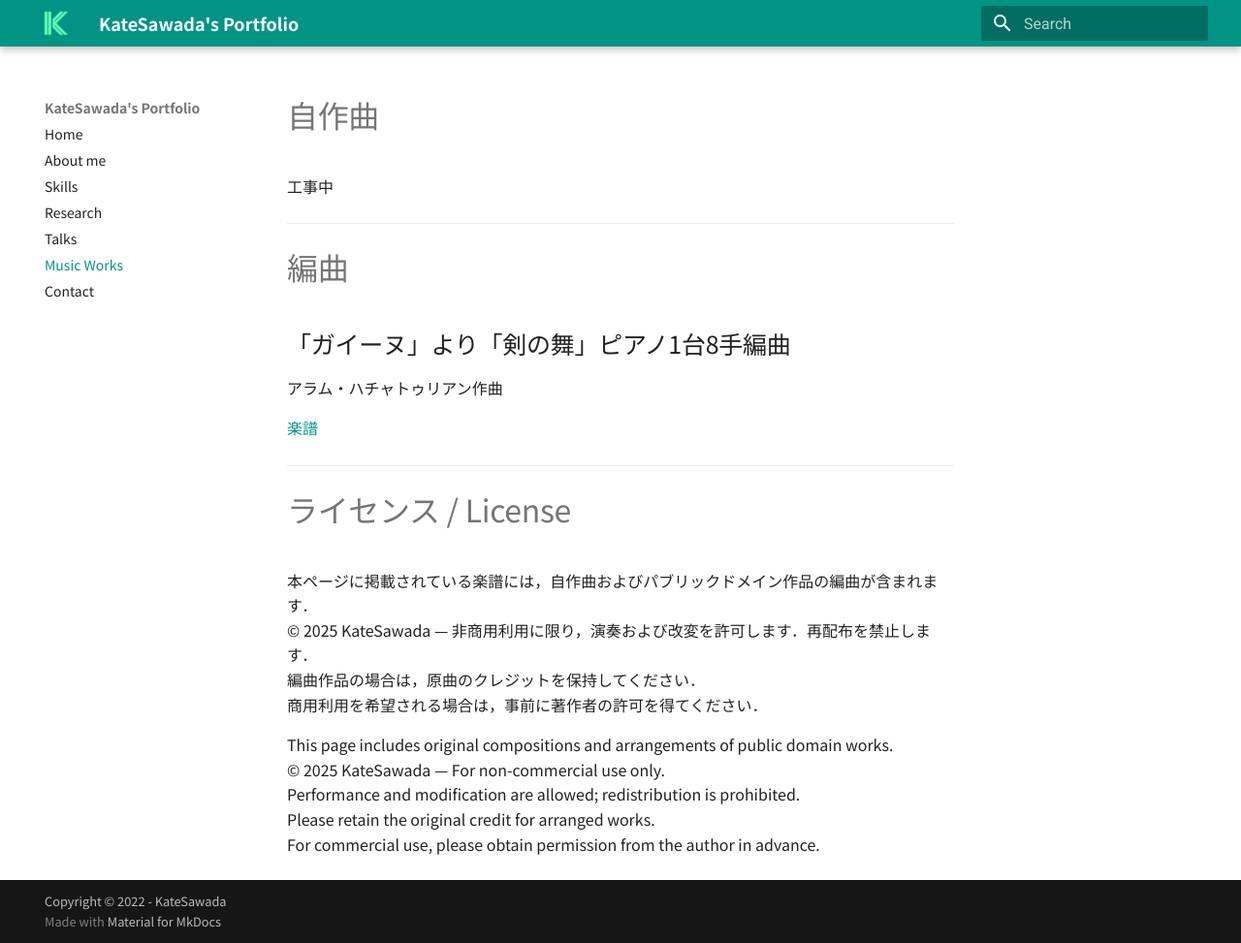
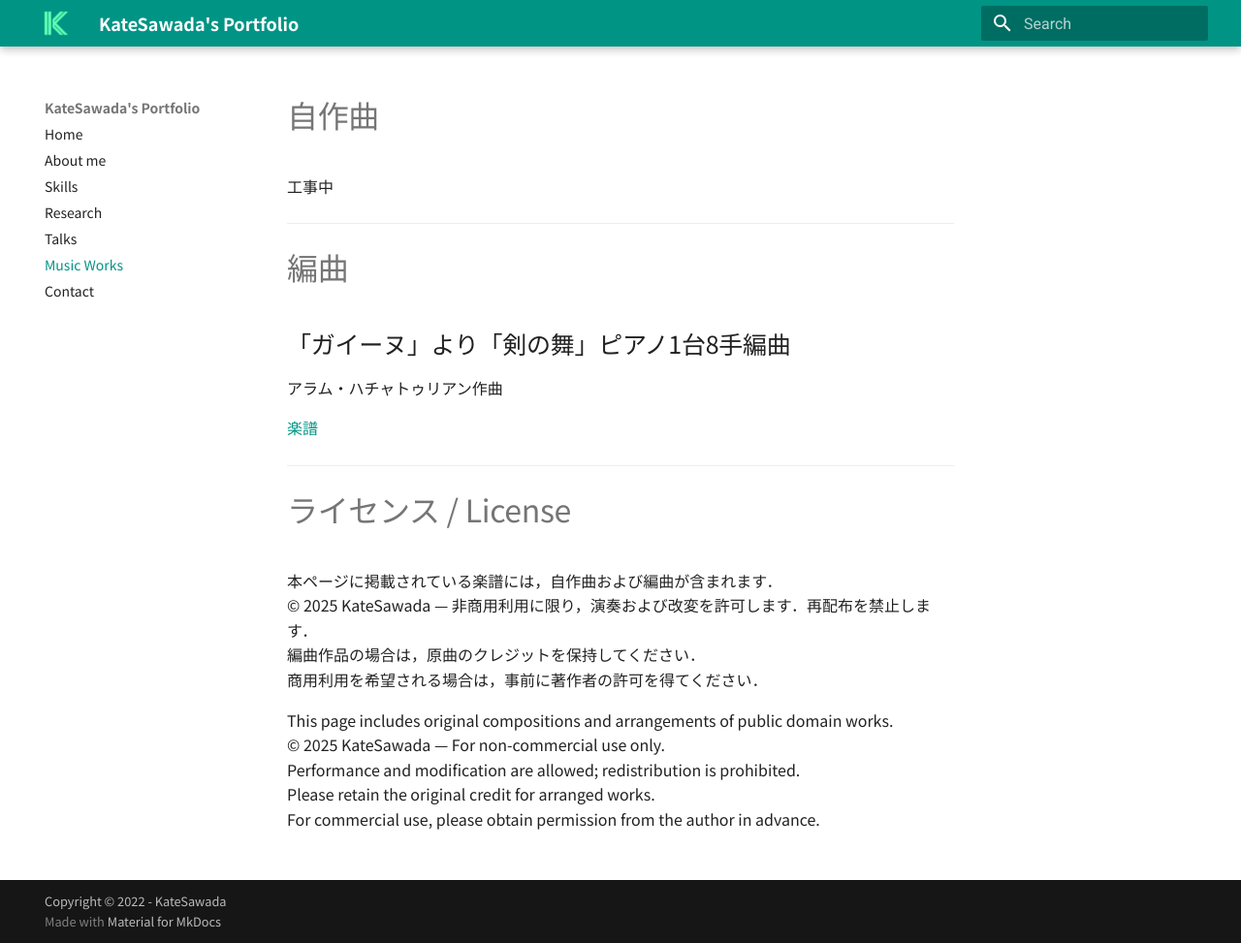
Before and after one commit to KateSawada/KateSawada.github.io, an MkDocs documentation site: the page built from docs/music_works.md, in a window 1280 px wide and 973 px high. Shown: the whole window at 97% size. Built offline with MkDocs 1.6.1 and Material for MkDocs 9.7.7, drawn with Linux system fonts in a browser that asks for light colours; nearby versions of some CDN libraries.

Commit message:
文面変更

```diff
--- a/docs/music_works.md
+++ b/docs/music_works.md
@@ -16,7 +16,7 @@ title: Music Works
 ---
 
 # ライセンス / License
-本ページに掲載されている楽譜には，自作曲およびパブリックドメイン作品の編曲が含まれます．
+本ページに掲載されている楽譜には，自作曲および編曲が含まれます．
 © 2025 KateSawada — 非商用利用に限り，演奏および改変を許可します．再配布を禁止します．
 編曲作品の場合は，原曲のクレジットを保持してください．
 商用利用を希望される場合は，事前に著作者の許可を得てください．
```
